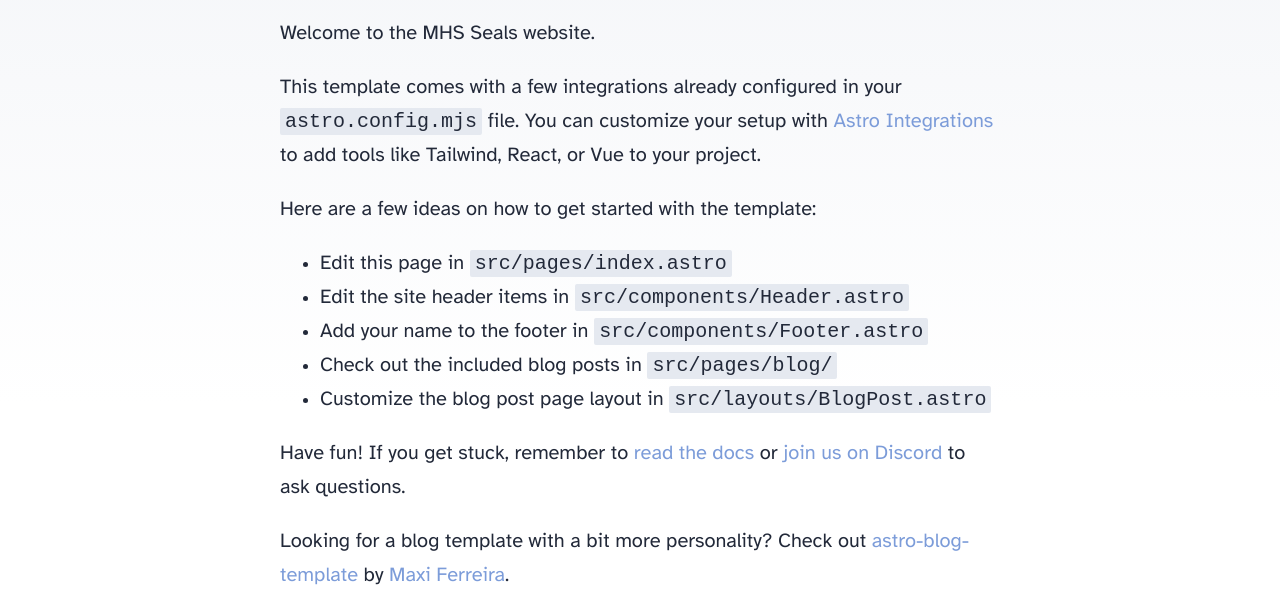
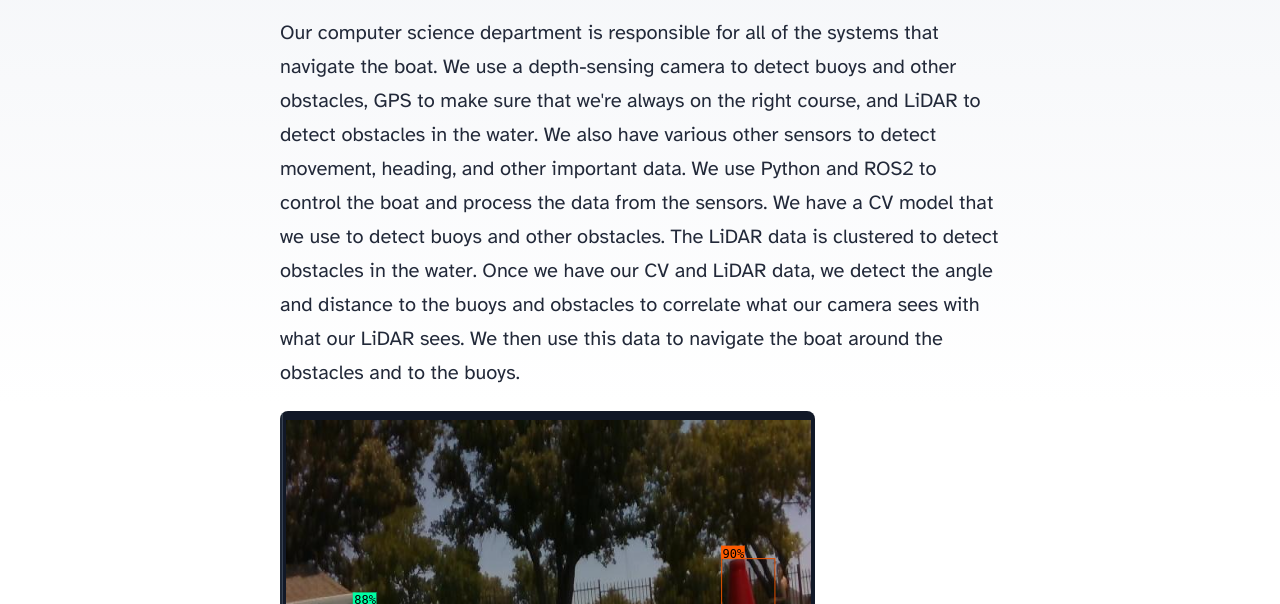
Before and after one commit to MHSeals/website2025, an Astro site: page /cs in a window 1280 px wide. Shown: the part 196-800 px from the top of the page. Built offline with nearby package versions, Linux system fonts and the light colour scheme; Astro itself is replaced by a stand-in of ours.

Commit message:
Update Header and content in cs.astro

```diff
--- a/src/components/Header.astro
+++ b/src/components/Header.astro
@@ -206,7 +206,7 @@ document.addEventListener("DOMContentLoaded", function() {
 			position: fixed;
 			background: white;
 			width: 100%;
-			top: 3.5em;
+			top: 70px;
 			box-shadow: 0 2px 8px rgba(var(--black), 5%);
 			overflow: hidden;
 			z-index: 100;
--- a/src/pages/cs.astro
+++ b/src/pages/cs.astro
@@ -15,33 +15,21 @@ import { SITE_TITLE, SITE_DESCRIPTION } from '../consts';
 		<main>
 			<h1>Computer Science</h1>
 			<p>
-				Welcome to the MHS Seals website.
+				Our computer science department is responsible for all of the systems that navigate the boat.
+				We use a depth-sensing camera to detect buoys and other obstacles, GPS to make sure that we're always on the right course,
+				and LiDAR to detect obstacles in the water. We also have various other sensors to detect movement, heading, and other important data.
+				We use Python and ROS2 to control the boat and process the data from the sensors. We have a CV model that we use to detect buoys and other obstacles.
+				The LiDAR data is clustered to detect obstacles in the water. Once we have our CV and LiDAR data, we detect the angle and distance to the buoys and obstacles
+				to correlate what our camera sees with what our LiDAR sees. We then use this data to navigate the boat around the obstacles and to the buoys.
 			</p>
-			<p>
-				This template comes with a few integrations already configured in your
-				<code>astro.config.mjs</code> file. You can customize your setup with
-				<a href="https://astro.build/integrations">Astro Integrations</a> to add tools like Tailwind,
-				React, or Vue to your project.
-			</p>
-			<p>Here are a few ideas on how to get started with the template:</p>
+			<img src="/computer_vision.png" alt="Computer Vision" />
+			<br />
+			<i>Computer vision model detecting buoys</i>
+			<h3>Important Links</h3>
 			<ul>
-				<li>Edit this page in <code>src/pages/index.astro</code></li>
-				<li>Edit the site header items in <code>src/components/Header.astro</code></li>
-				<li>Add your name to the footer in <code>src/components/Footer.astro</code></li>
-				<li>Check out the included blog posts in <code>src/pages/blog/</code></li>
-				<li>Customize the blog post page layout in <code>src/layouts/BlogPost.astro</code></li>
+				<li><a href="https://github.com/MHSeals">GitHub</a></li>
+				<li><a href="https://universe.roboflow.com/mhseals/buoys-4naae">Roboflow</a></li>
 			</ul>
-			<p>
-				Have fun! If you get stuck, remember to <a href="https://docs.astro.build/"
-					>read the docs
-				</a> or <a href="https://astro.build/chat">join us on Discord</a> to ask questions.
-			</p>
-			<p>
-				Looking for a blog template with a bit more personality? Check out <a
-					href="https://github.com/Charca/astro-blog-template"
-					>astro-blog-template
-				</a> by <a href="https://twitter.com/Charca">Maxi Ferreira</a>.
-			</p>
 		</main>
 		<Footer />
 	</body>
```
Also changed, not shown: src/pages/electrical.astro (+0 -28 lines), src/pages/engineering.astro (+0 -28 lines), src/pages/marketing.astro (+0 -28 lines), public/computer_vision.png (added).
